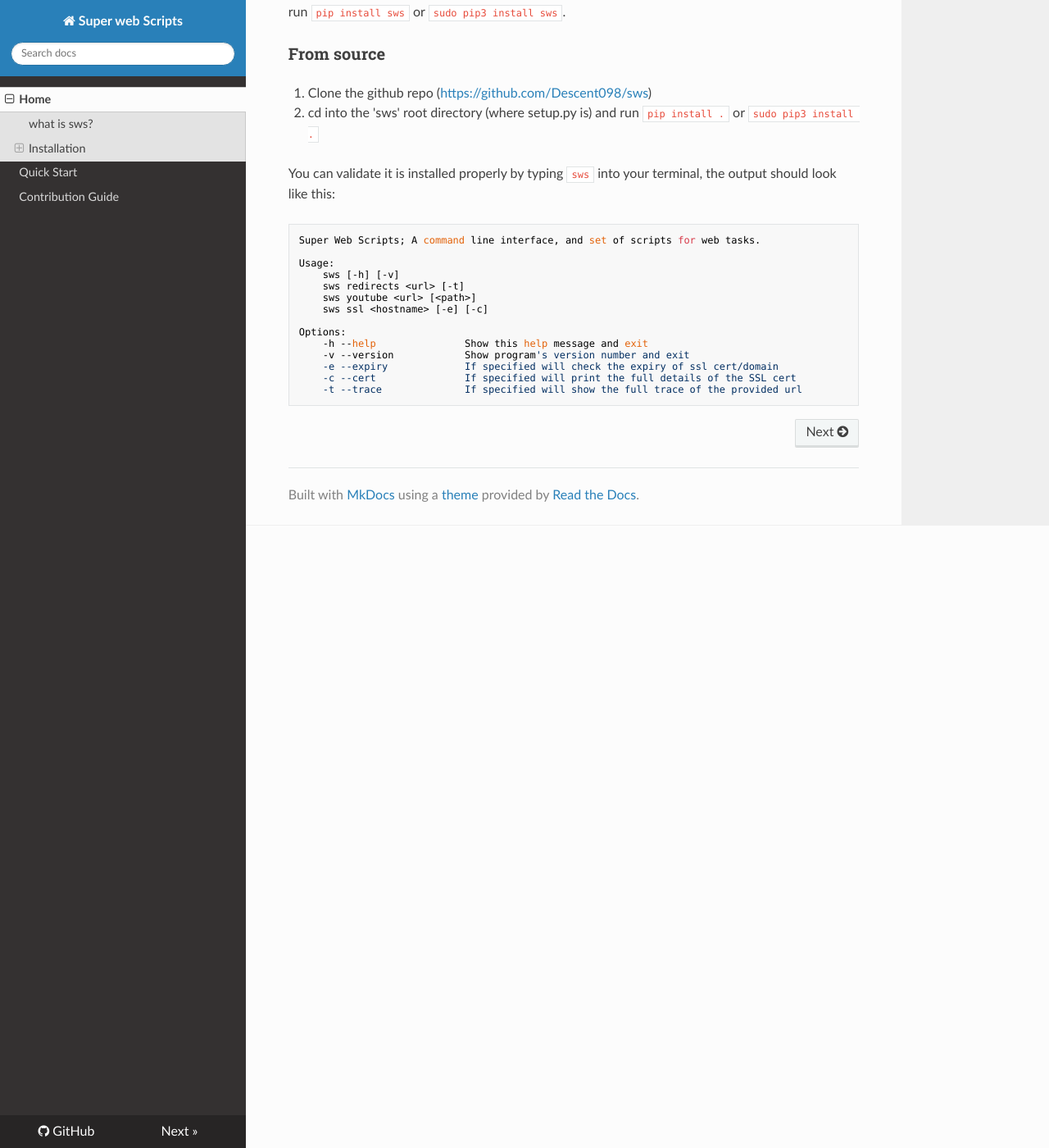
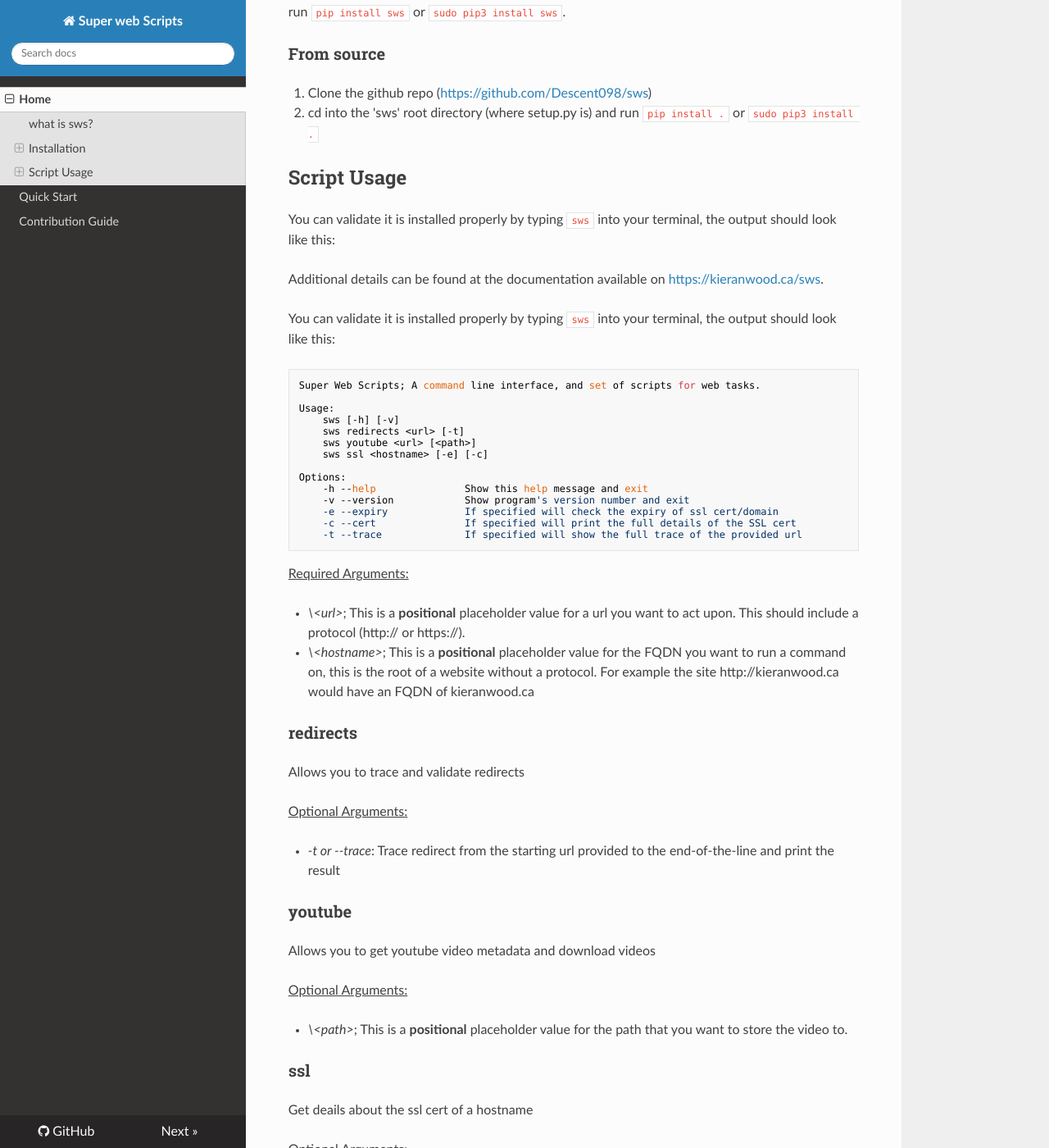
Before and after one commit to Descent098/sws, an MkDocs documentation site: the page built from docs/index.md, in a window 1280 px wide and 1400 px high, scrolled down 759 px. Shown: the whole window at 82% size. Built offline with MkDocs 1.6.1, drawn with Linux system fonts in a browser that asks for light colours; nearby versions of some CDN libraries; some of the changed text lies outside the part shown.

````diff
--- a/docs/index.md
+++ b/docs/index.md
@@ -26,6 +26,10 @@ run ```pip install sws``` or ```sudo pip3 install sws```.
 2. cd into the 'sws' root directory (where setup.py is) and run ```pip install .``` or ```sudo pip3 install . ```
 
 
+## Script Usage
+You can validate it is installed properly by typing ```sws``` into your terminal, the output should look like this:
+
+Additional details can be found at the documentation available on [https://kieranwood.ca/sws](https://kieranwood.ca/sws).
 
 You can validate it is installed properly by typing ```sws``` into your terminal, the output should look like this:
 
@@ -45,3 +49,35 @@ Options:
     -c --cert               If specified will print the full details of the SSL cert
     -t --trace              If specified will show the full trace of the provided url
 ```
+
+<u>Required Arguments:</u>
+
+- *\<url\>*;  This is a **positional** placeholder value for a url you want to act upon. This should include a protocol (http:// or https://).
+
+- *\<hostname\>*;  This is a **positional** placeholder value for the FQDN you want to run a command on, this is the root of a website without a protocol. For example the site http://kieranwood.ca would have an FQDN of kieranwood.ca
+
+### redirects
+
+Allows you to trace and validate redirects
+
+<u>Optional Arguments:</u>
+
+- *\-t or \-\-trace*: Trace redirect from the starting url provided to the end-of-the-line and print the result
+
+### youtube
+
+Allows you to get youtube video metadata and download videos
+
+<u>Optional Arguments:</u>
+
+- *\<path\>*;  This is a **positional** placeholder value for the path that you want to store the video to.
+
+
+### ssl
+
+Get deails about the ssl cert of a hostname
+
+<u>Optional Arguments:</u>
+
+- *\-e or \-\-expiry*: Print the expiry of the cert
+- *\-c or \-\-cert*: Print the full list of info about a ssl cert
````
Also changed, not shown: .deepsource.toml, 5 other files.
